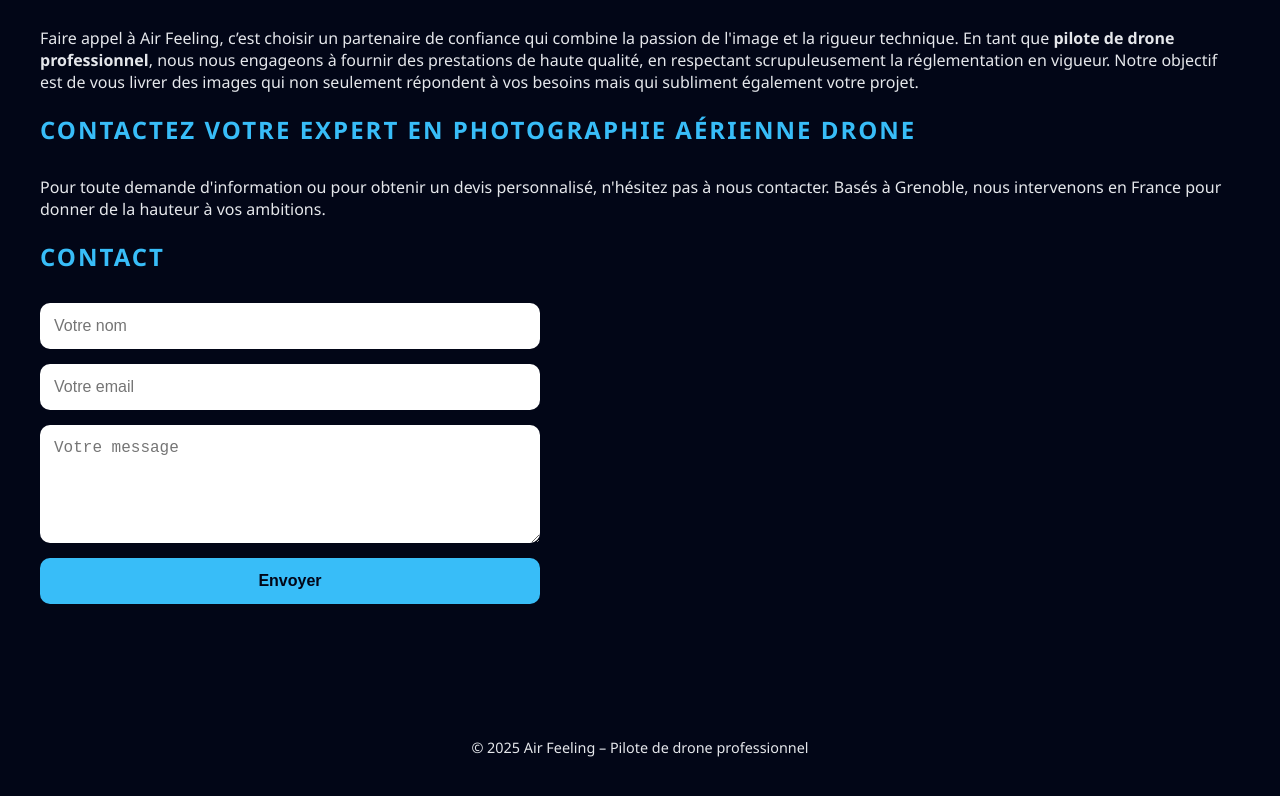
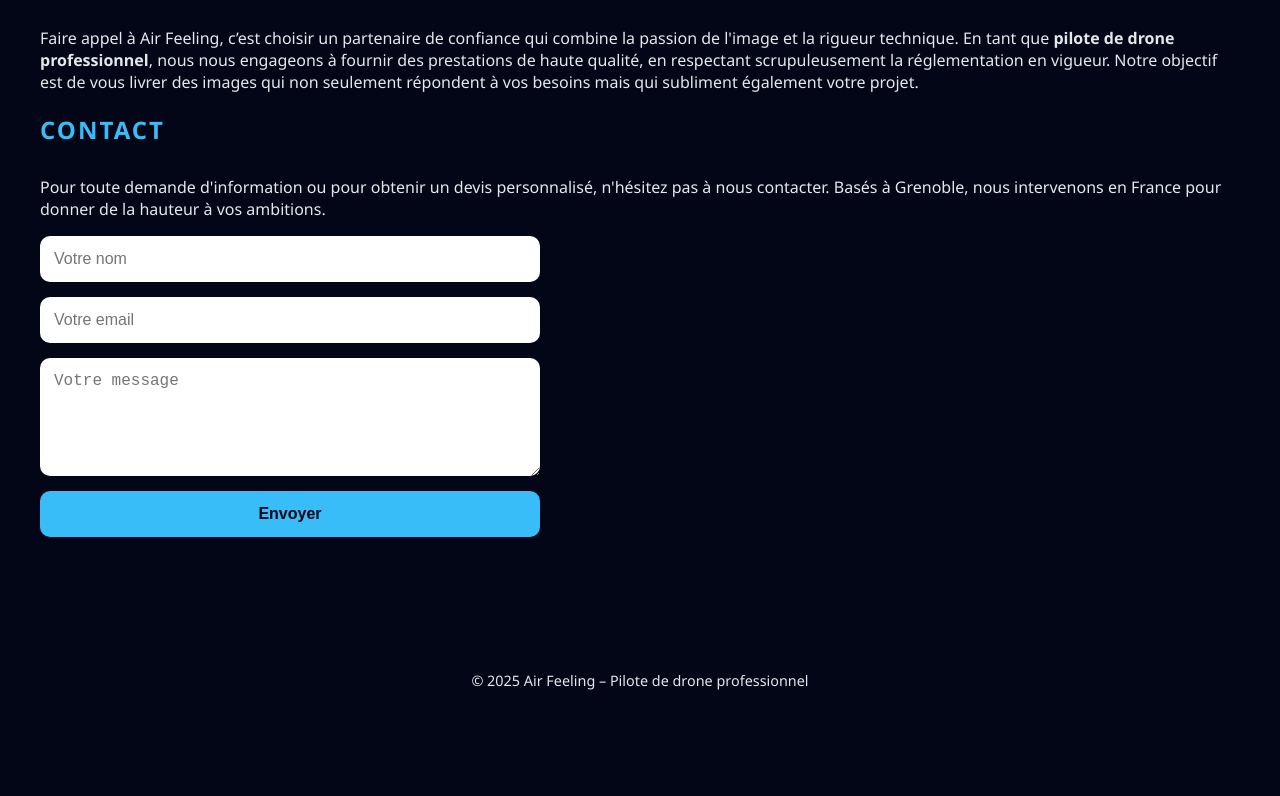
Before and after one commit to AirFeelingDrone/air-feeling, a plain HTML site: page index.html in a window 1280 px wide. Shown: the part 2787-3583 px from the top of the page. After the commit the page ends 3532 px from the top, so only its background shows below. Drawn offline with Linux system fonts and the light colour scheme.

Commit message:
Update index.html

```diff
--- a/index.html
+++ b/index.html
@@ -222,13 +222,10 @@
 </section>
 
 <section>
-
 <h2>Pourquoi Choisir Air Feeling ?</h2>
 <p>Faire appel à Air Feeling, c’est choisir un partenaire de confiance qui combine la passion de l'image et la rigueur technique. En tant que <b>pilote de drone professionnel</b>, nous nous engageons à fournir des prestations de haute qualité, en respectant scrupuleusement la réglementation en vigueur. Notre objectif est de vous livrer des images qui non seulement répondent à vos besoins mais qui subliment également votre projet.</p>
-<h2>Contactez Votre Expert en Photographie Aérienne Drone</h2>
+<h2>Contact</h2>
 <p>Pour toute demande d'information ou pour obtenir un devis personnalisé, n'hésitez pas à nous contacter. Basés à Grenoble, nous intervenons en France pour donner de la hauteur à vos ambitions.</p>
-
-  <h2>Contact</h2>
   <form action="https://formsubmit.co/airfeelingfpv@gmail.com" method="POST">
     <input type="text" name="name" placeholder="Votre nom" required />
     <input type="email" name="email" placeholder="Votre email" required />
```
